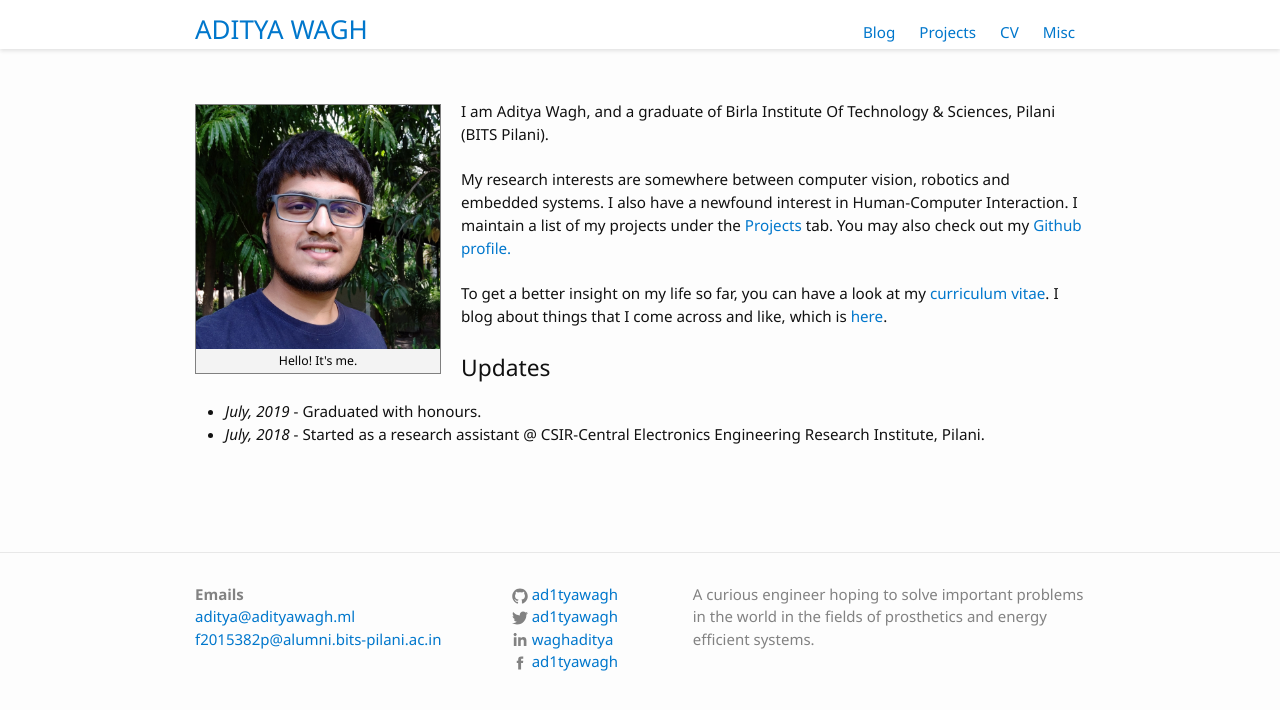
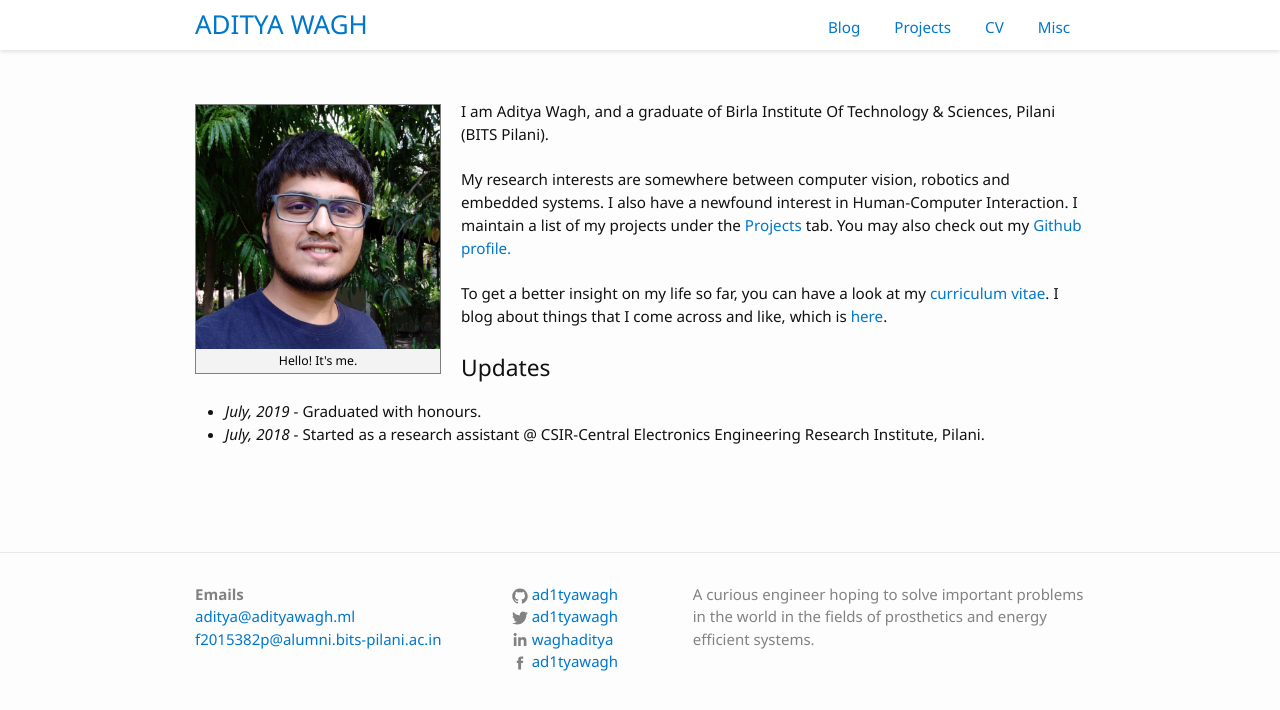
Before and after one commit to thecodeeagle/Ashlesha_Personal, a Jekyll site: the page built from index.md, in a window 1280 px wide. Shown: the top 710 px of the page. Built offline with Jekyll 4.4.1, drawn with Linux system fonts in a browser that asks for light colours.

Commit message:
UPDATED HEADER

```diff
--- a/_sass/_header.scss
+++ b/_sass/_header.scss
@@ -4,12 +4,13 @@
     z-index: 99999999;
     box-shadow: 0 0.125rem 0.25rem 0 rgba(0, 0, 0, 0.11);
     position: fixed;
-    width: 100%
+    width: 100%;
+    height: 50px;
 }
 
 .site-title {
     font-size: 26px;
-    padding-top: 10px;
+    padding-top: 5px;
     float: left;
     font-weight: 400;
     text-transform: uppercase;
@@ -40,7 +41,7 @@
     padding-top: 10px;
     font-size: 100%;
     line-height: 2.0;
-    font-weight: 400;
+    font-weight: 350;
     margin: 0;
     padding: 0;
     list-style-type: none;
@@ -55,11 +56,12 @@
     line-height: normal;
     margin: 12px 10px 0 10px;
     position: relative;
-    vertical-align: top
+    vertical-align: top;
+
 }
 
 .site-nav .menu>li:hover {
-    text-decoration: underline
+    transform: translateY(0);
 }
 
 .site-nav a {
@@ -69,7 +71,7 @@
 
 .site-nav .sub-menu a {
     display: block;
-    font-weight: normal;
+    font-weight: 350;
     height: auto;
     letter-spacing: 0;
     line-height: 1.2em;
@@ -93,7 +95,7 @@
 }
 
 .sub-menu {
-    border-top: 5px solid white;
+
     box-shadow: 0 2px 2px rgba(0, 0, 0, 0.4);
     -moz-box-shadow: 0 2px 2px rgba(0, 0, 0, 0.4);
     -webkit-box-shadow: 0 8px 8px rgba(0, 0, 0, 0.4);
@@ -126,7 +128,7 @@
 .site-nav {
     float: right;
     line-height: 40px;
-    padding-top: 10px;
+    padding-top: 0px;
 }
 
 .site-nav .menu-icon {
@@ -135,6 +137,7 @@
 
 .site-nav .page-link {
     color: #07c;
+    padding: 5px;
 }
 
 .site-nav .page-link:not(:first-child) {
```
